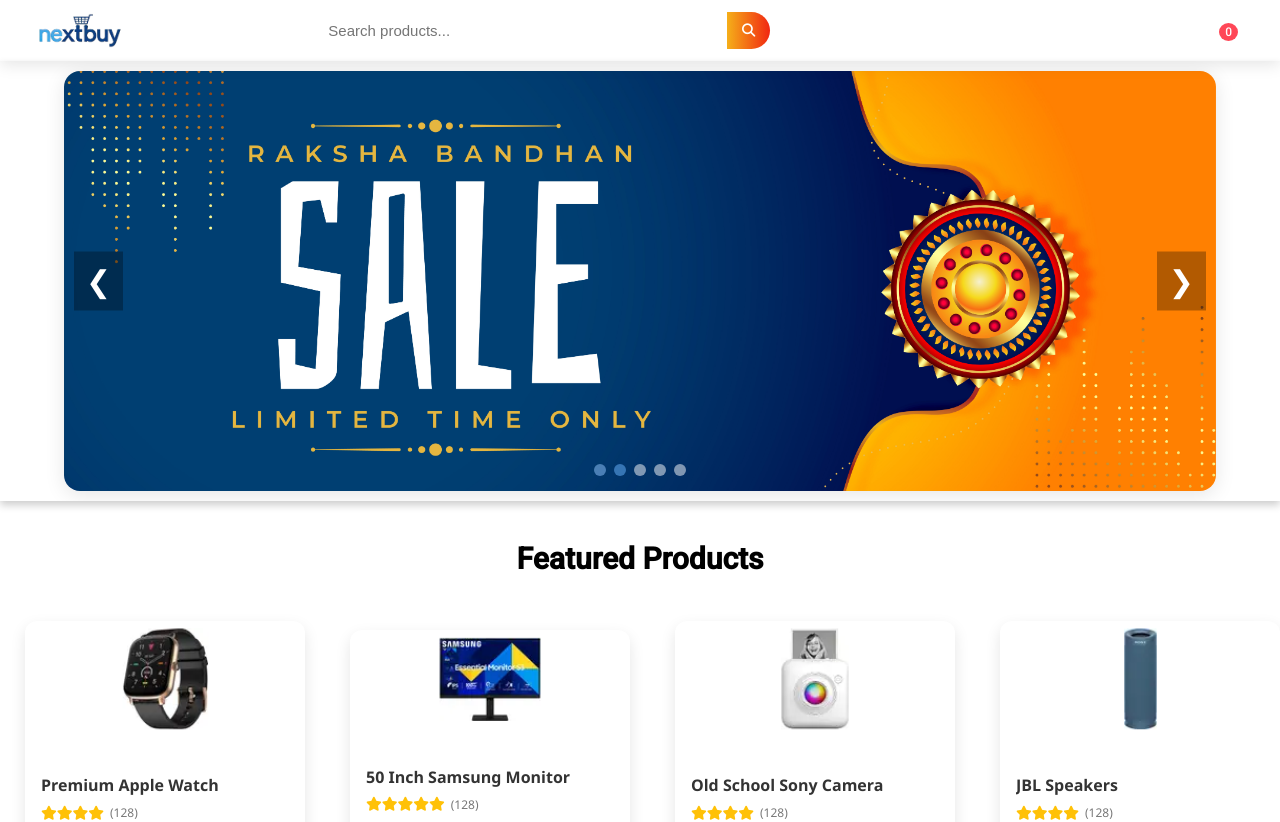
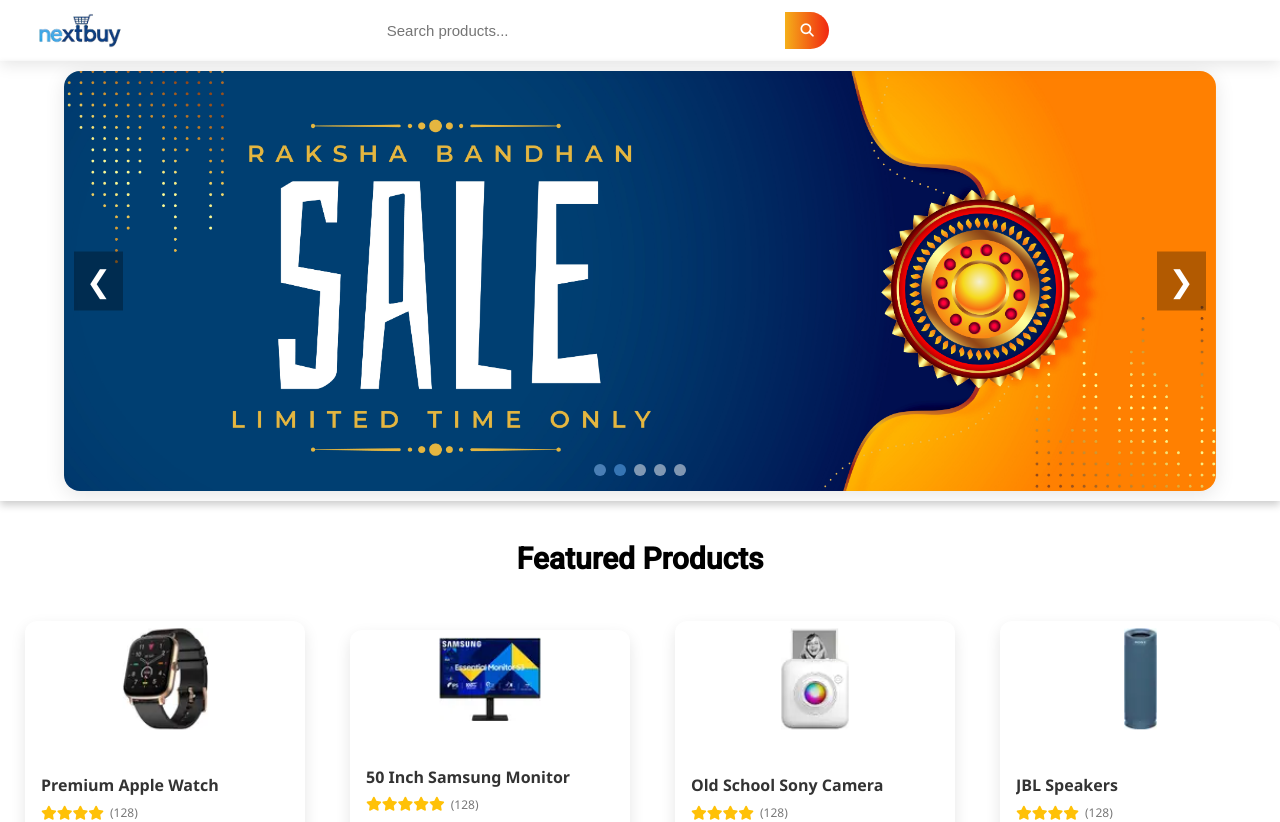
Before and after one commit to Anni-123-arc/Cognizant-intenship-project, an Angular app in the folder frontend/: page / in a window 1280 px wide. Shown: the top 822 px of the page. Built offline with nearby package versions, Linux system fonts and the light colour scheme.

Commit message:
Updating navbar.html by removing the cart icon

```diff
--- a/frontend/src/app/shared/components/nav-bar/nav-bar.html
+++ b/frontend/src/app/shared/components/nav-bar/nav-bar.html
@@ -33,9 +33,9 @@
           <i class="fa fa-circle-question"></i>
           <a routerLink="/helpline">Help</a>
         </div>
-        <div class="nav-icon-link cart-icon">
+        <!-- <div class="nav-icon-link cart-icon">
           <a routerLink="/cart" ><i class="fa fa-shopping-cart"></i> Cart <span class="cart-count">0</span></a>
-        </div>
+        </div> -->
       </li>
     </ul>
   </nav>
```
